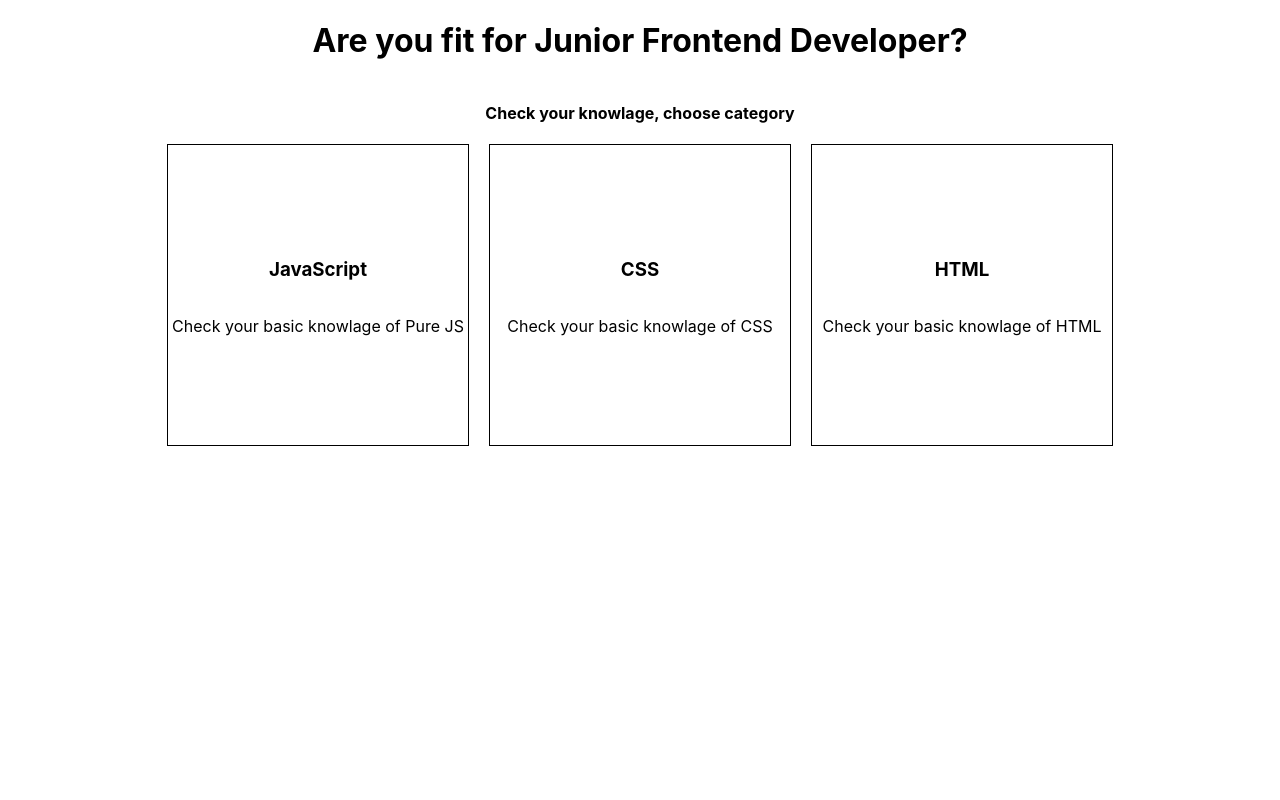
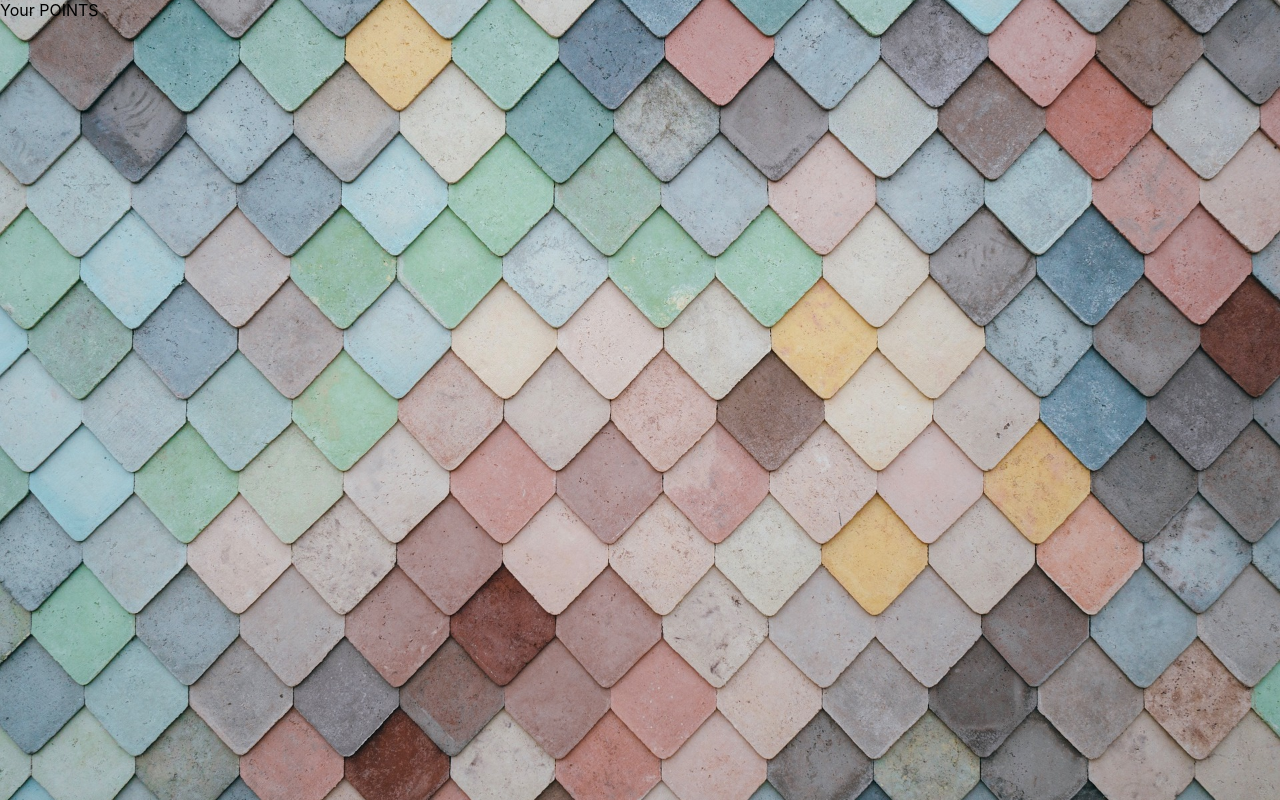
Before and after one commit to NataliaJeszke/quizpage-reactjs, a React (Create React App) app: page /results in a window 1280 px wide. Built offline with nearby package versions, Linux system fonts and the light colour scheme.

Commit message:
created routes for pages

```diff
--- a/src/App.jsx
+++ b/src/App.jsx
@@ -1,10 +1,21 @@
 import { Welcome } from "./components/Welcome/Welcome";
-
+import { Questions } from "./components/Questions/Questions";
+import { BrowserRouter, Route, Routes } from "react-router-dom";
+import { Results } from "./components/Results/Results";
+import { NoPage } from "./components/NoPage/NoPage";
 
 export function App() {
   return (
     <>
-    <Welcome/>
+      <BrowserRouter>
+        <Routes>
+          <Route index element={<Welcome />} />
+          <Route path="/welcome" element={<Welcome/>} />
+          <Route path="/questions" element={<Questions/>} />
+          <Route path="/results" element={<Results/>} />
+          <Route path="*" element={<NoPage/>} />
+        </Routes>
+      </BrowserRouter>
     </>
   );
 }
--- /dev/null
+++ b/src/components/NoPage/NoPage.jsx
@@ -0,0 +1,7 @@
+export function NoPage(){
+    return(
+        <div>
+            <h2>Error 404: No Page</h2>
+        </div>
+    )
+}
--- /dev/null
+++ b/src/components/Results/Results.jsx
@@ -0,0 +1,7 @@
+export function Results(){
+    return(
+        <div>
+            Your POINTS
+        </div>
+    )
+}
--- a/src/components/Welcome/Welcome.jsx
+++ b/src/components/Welcome/Welcome.jsx
@@ -2,8 +2,6 @@ import { CategoryCSS } from "./CategoriesCards/CategoryCSS/CategoryCSS";
 import { CategoryHTML } from "./CategoriesCards/CategoryHTML/CategoryHTML";
 import { CategoryJS } from "./CategoriesCards/CategoryJS/CategoryJS";
 import style from "./WelcomeStyle.module.css";
-import {Routes, Route} from 'react-router-dom';
-import { Questions } from "../Questions/Questions";
 
 export function Welcome() {
   return (
@@ -13,9 +11,6 @@ export function Welcome() {
         <h4>Check your knowlage, choose category</h4>
       </header>
       <div className={style.categories_cards}>
-      <Routes>
-        <Route path='/' element={<Questions/>}/>
-        </Routes>
         <CategoryJS />
         <CategoryCSS />
         <CategoryHTML />
--- a/src/index.css
+++ b/src/index.css
@@ -11,3 +11,11 @@ code {
   font-family: source-code-pro, Menlo, Monaco, Consolas, 'Courier New',
     monospace;
 }
+
+html{
+  background: url(assets/tiles.jpg) no-repeat center center fixed;
+  -webkit-background-size: cover;
+  -moz-background-size: cover;
+  -o-background-size: cover;
+  background-size: cover;
+}
--- a/src/index.js
+++ b/src/index.js
@@ -2,12 +2,11 @@ import React from 'react';
 import ReactDOM from 'react-dom/client';
 import './index.css';
 import {App} from './App'
-import {BrowserRouter} from 'react-router-dom'
 
 const root = ReactDOM.createRoot(document.getElementById('root'));
 root.render(
-    <BrowserRouter>
+
     <App />
-    </BrowserRouter>
+
 
 );
```
Also changed, not shown: src/App.css (deleted, +0 -38 lines), src/assets/bg.jpg (added), src/assets/tiles.jpg (added).
